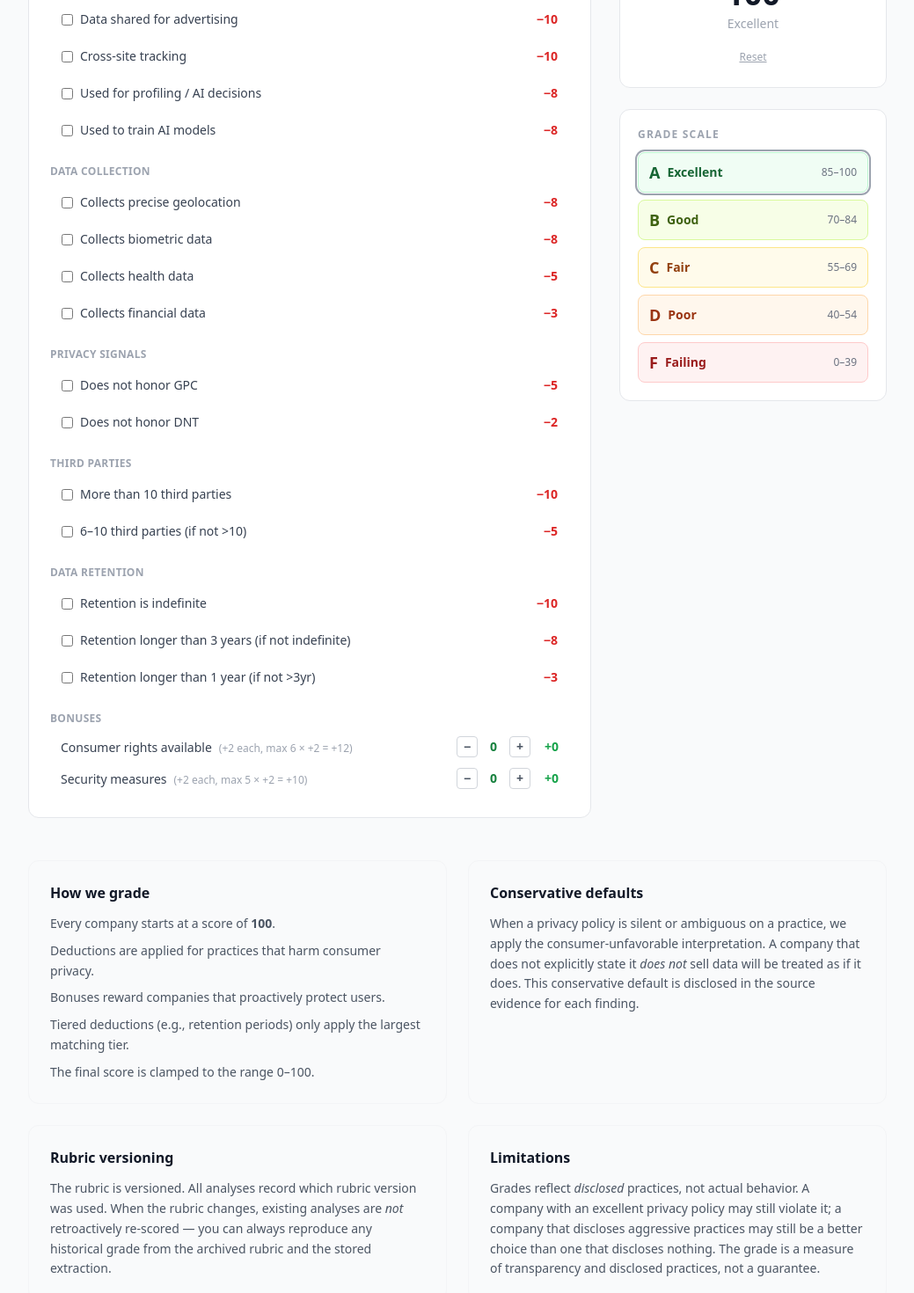
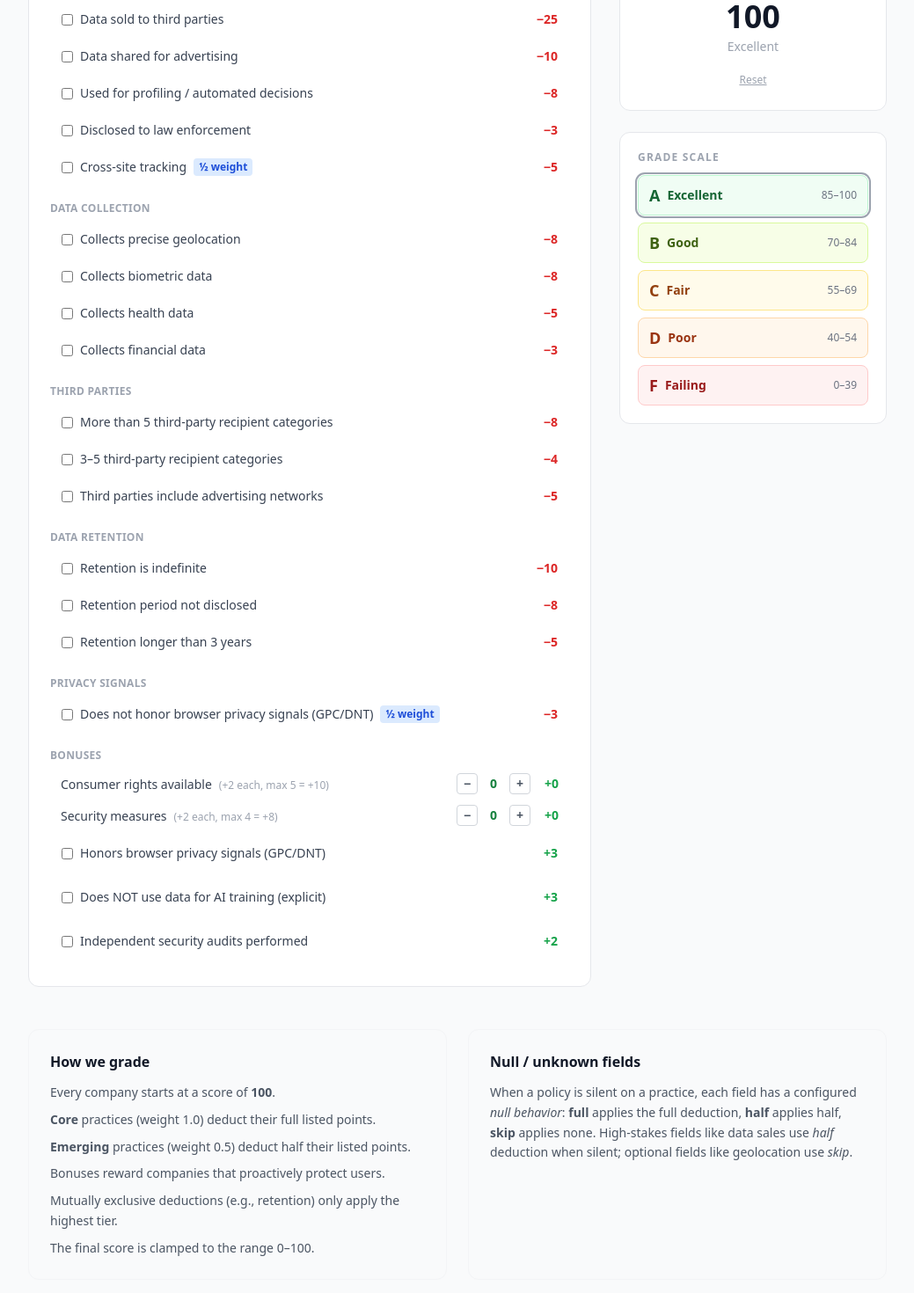
Before and after one commit to nd4spd13/privacy-panel, a Next.js app: page /rubric in a window 1280 px wide. Shown: the part 460-1930 px from the top of the page at 88% size, without its empty margins (120-1159 px from the left). Built offline with nearby package versions, Linux system fonts and the light colour scheme.

Commit message:
V2 Rubric Bug Fixes

```diff
--- a/src/app/rubric/page.tsx
+++ b/src/app/rubric/page.tsx
@@ -4,33 +4,46 @@ import { useState } from "react";
 import { Header } from "@/components/Header";
 import { GradeBadge } from "@/components/GradeBadge";
 
-// ── Rubric data (mirrors rubric.v1.yaml) ───────────────────────────────────
+// ── Rubric data (mirrors rubric.v2.yaml) ───────────────────────────────────
+// effectivePoints = Math.round(points * tierWeight)
 
-const DEDUCTIONS: Array<{ key: string; label: string; points: number; group: string }> = [
-  { key: "soldToThirdParties", label: "Data sold to third parties", points: 25, group: "Data Sharing" },
-  { key: "sharedForAdvertising", label: "Data shared for advertising", points: 10, group: "Data Sharing" },
-  { key: "crossSiteTracking", label: "Cross-site tracking", points: 10, group: "Data Sharing" },
-  { key: "usedForProfiling", label: "Used for profiling / AI decisions", points: 8, group: "Data Sharing" },
-  { key: "usedToTrainAI", label: "Used to train AI models", points: 8, group: "Data Sharing" },
-  { key: "collectsPreciseGeolocation", label: "Collects precise geolocation", points: 8, group: "Data Collection" },
-  { key: "collectsBiometricData", label: "Collects biometric data", points: 8, group: "Data Collection" },
-  { key: "collectsHealthData", label: "Collects health data", points: 5, group: "Data Collection" },
-  { key: "collectsFinancialData", label: "Collects financial data", points: 3, group: "Data Collection" },
-  { key: "doesNotHonorGPC", label: "Does not honor GPC", points: 5, group: "Privacy Signals" },
-  { key: "doesNotHonorDNT", label: "Does not honor DNT", points: 2, group: "Privacy Signals" },
-  { key: "thirdPartiesOver10", label: "More than 10 third parties", points: 10, group: "Third Parties" },
-  { key: "thirdParties6To10", label: "6–10 third parties (if not >10)", points: 5, group: "Third Parties" },
-  { key: "retentionIndefinite", label: "Retention is indefinite", points: 10, group: "Data Retention" },
-  { key: "retentionOver3Years", label: "Retention longer than 3 years (if not indefinite)", points: 8, group: "Data Retention" },
-  { key: "retentionOver1Year", label: "Retention longer than 1 year (if not >3yr)", points: 3, group: "Data Retention" },
+const DEDUCTIONS: Array<{
+  key: string;
+  label: string;
+  effectivePoints: number;
+  tier: "core" | "emerging";
+  group: string;
+  supersedesKey?: string; // this item is skipped if that key is checked
+}> = [
+  // Data Sharing — core
+  { key: "soldToThirdParties",          label: "Data sold to third parties",                   effectivePoints: 25, tier: "core",     group: "Data Sharing" },
+  { key: "sharedForAdvertising",        label: "Data shared for advertising",                  effectivePoints: 10, tier: "core",     group: "Data Sharing" },
+  { key: "usedForProfiling",            label: "Used for profiling / automated decisions",     effectivePoints: 8,  tier: "core",     group: "Data Sharing" },
+  { key: "disclosedToLawEnforcement",   label: "Disclosed to law enforcement",                 effectivePoints: 3,  tier: "core",     group: "Data Sharing" },
+  { key: "crossSiteTracking",           label: "Cross-site tracking",                          effectivePoints: 5,  tier: "emerging", group: "Data Sharing" },
+  // Data Collection — core
+  { key: "collectsPreciseGeolocation",  label: "Collects precise geolocation",                 effectivePoints: 8,  tier: "core",     group: "Data Collection" },
+  { key: "collectsBiometricData",       label: "Collects biometric data",                      effectivePoints: 8,  tier: "core",     group: "Data Collection" },
+  { key: "collectsHealthData",          label: "Collects health data",                         effectivePoints: 5,  tier: "core",     group: "Data Collection" },
+  { key: "collectsFinancialData",       label: "Collects financial data",                      effectivePoints: 3,  tier: "core",     group: "Data Collection" },
+  // Third Parties — core, mutually exclusive tiers
+  { key: "thirdPartyCategoriesOver5",   label: "More than 5 third-party recipient categories", effectivePoints: 8,  tier: "core",     group: "Third Parties" },
+  { key: "thirdPartyCategories3To5",    label: "3–5 third-party recipient categories",         effectivePoints: 4,  tier: "core",     group: "Third Parties", supersedesKey: "thirdPartyCategoriesOver5" },
+  { key: "thirdPartyIncludesAds",       label: "Third parties include advertising networks",   effectivePoints: 5,  tier: "core",     group: "Third Parties" },
+  // Retention — core, mutually exclusive tiers
+  { key: "retentionIndefinite",         label: "Retention is indefinite",                      effectivePoints: 10, tier: "core",     group: "Data Retention" },
+  { key: "retentionNotStated",          label: "Retention period not disclosed",               effectivePoints: 8,  tier: "core",     group: "Data Retention", supersedesKey: "retentionIndefinite" },
+  { key: "retentionOver3Years",         label: "Retention longer than 3 years",                effectivePoints: 5,  tier: "core",     group: "Data Retention", supersedesKey: "retentionIndefinite" },
+  // Privacy Signals — emerging
+  { key: "doesNotHonorBrowserSignals",  label: "Does not honor browser privacy signals (GPC/DNT)", effectivePoints: 3, tier: "emerging", group: "Privacy Signals" },
 ];
 
 const GRADE_BANDS = [
-  { letter: "A", min: 85, max: 100, label: "Excellent", bg: "bg-green-50 border-green-200", text: "text-green-800" },
-  { letter: "B", min: 70, max: 84, label: "Good", bg: "bg-lime-50 border-lime-200", text: "text-lime-800" },
-  { letter: "C", min: 55, max: 69, label: "Fair", bg: "bg-amber-50 border-amber-200", text: "text-amber-800" },
-  { letter: "D", min: 40, max: 54, label: "Poor", bg: "bg-orange-50 border-orange-200", text: "text-orange-800" },
-  { letter: "F", min: 0, max: 39, label: "Failing", bg: "bg-red-50 border-red-200", text: "text-red-800" },
+  { letter: "A", min: 85, max: 100, label: "Excellent", bg: "bg-green-50 border-green-200",  text: "text-green-800" },
+  { letter: "B", min: 70, max: 84,  label: "Good",      bg: "bg-lime-50 border-lime-200",    text: "text-lime-800" },
+  { letter: "C", min: 55, max: 69,  label: "Fair",      bg: "bg-amber-50 border-amber-200",  text: "text-amber-800" },
+  { letter: "D", min: 40, max: 54,  label: "Poor",      bg: "bg-orange-50 border-orange-200",text: "text-orange-800" },
+  { letter: "F", min: 0,  max: 39,  label: "Failing",   bg: "bg-red-50 border-red-200",      text: "text-red-800" },
 ];
 
 const GROUPS = Array.from(new Set(DEDUCTIONS.map((d) => d.group)));
@@ -46,37 +59,41 @@ function letterFromScore(score: number): string {
 // ── Page component ─────────────────────────────────────────────────────────
 
 export default function RubricPage() {
-  const [checked, setChecked] = useState<Set<string>>(new Set());
-  const [rights, setRights] = useState(0);
-  const [security, setSecurity] = useState(0);
+  const [checked, setChecked]       = useState<Set<string>>(new Set());
+  const [rights, setRights]         = useState(0);
+  const [security, setSecurity]     = useState(0);
+  const [honorsSignals, setHonors]  = useState(false);
+  const [aiOptOut, setAiOptOut]     = useState(false);
+  const [audits, setAudits]         = useState(false);
 
   function toggle(key: string) {
     setChecked((prev) => {
       const next = new Set(prev);
-      if (next.has(key)) next.delete(key);
-      else next.add(key);
+      if (next.has(key)) next.delete(key); else next.add(key);
       return next;
     });
   }
 
-  // Compute score with tier logic
   let deducted = 0;
   const activeDeductions: typeof DEDUCTIONS = [];
+
   for (const d of DEDUCTIONS) {
     if (!checked.has(d.key)) continue;
-    // Third-party tiers: only highest applies
-    if (d.key === "thirdParties6To10" && checked.has("thirdPartiesOver10")) continue;
-    // Retention tiers: only highest applies
-    if (d.key === "retentionOver3Years" && checked.has("retentionIndefinite")) continue;
-    if (d.key === "retentionOver1Year" && (checked.has("retentionIndefinite") || checked.has("retentionOver3Years"))) continue;
-    deducted += d.points;
+    // Skip if superseded by another checked item
+    if (d.supersedesKey && checked.has(d.supersedesKey)) continue;
+    deducted += d.effectivePoints;
     activeDeductions.push(d);
   }
-  const rightsBonus = Math.min(rights, 6) * 2;
-  const securityBonus = Math.min(security, 5) * 2;
-  const rawScore = 100 - deducted + rightsBonus + securityBonus;
-  const score = Math.min(100, Math.max(0, rawScore));
-  const letter = letterFromScore(score);
+
+  const rightsBonus    = Math.min(rights, 5) * 2;
+  const securityBonus  = Math.min(security, 4) * 2;
+  const signalsBonus   = honorsSignals ? 3 : 0;
+  const aiBonus        = aiOptOut ? 3 : 0;
+  const auditsBonus    = audits ? 2 : 0;
+  const totalBonus     = rightsBonus + securityBonus + signalsBonus + aiBonus + auditsBonus;
+  const rawScore       = 100 - deducted + totalBonus;
+  const score          = Math.min(100, Math.max(0, rawScore));
+  const letter         = letterFromScore(score);
 
   return (
     <>
@@ -84,11 +101,12 @@ export default function RubricPage() {
       <main className="max-w-5xl mx-auto px-6 py-10">
         {/* ── Title ──────────────────────────────────────────────────────── */}
         <div className="mb-10">
-          <h1 className="text-3xl font-black text-gray-900 mb-2">Scoring Rubric v1</h1>
+          <h1 className="text-3xl font-black text-gray-900 mb-2">Scoring Rubric v2</h1>
           <p className="text-gray-500 leading-relaxed max-w-2xl">
-            Every score starts at 100 and deductions are applied for privacy-negative practices.
-            Bonuses are awarded for consumer rights and documented security measures.
-            The rubric is deterministic: the same policy facts always produce the same score.
+            Every score starts at 100. Deductions are applied for privacy-negative practices.
+            Bonuses reward companies that proactively protect users.
+            The rubric uses tiered weights: core practices apply fully; emerging practices apply at half weight.
+            The rubric is deterministic — the same policy facts always produce the same score.
           </p>
           <a
             href="/rubric/v1.yaml"
@@ -107,7 +125,7 @@ export default function RubricPage() {
                 Score Simulator
               </h2>
               <p className="text-xs text-gray-500 mb-5">
-                Toggle practices to see how they affect the score in real time.
+                Toggle practices to see how they affect the score. Emerging-tier items (½ weight) are marked with a badge.
               </p>
 
               {GROUPS.map((group) => (
@@ -116,11 +134,7 @@ export default function RubricPage() {
                   <div className="space-y-1">
                     {DEDUCTIONS.filter((d) => d.group === group).map((d) => {
                       const isActive = checked.has(d.key);
-                      const isSuperseded =
-                        (d.key === "thirdParties6To10" && checked.has("thirdPartiesOver10")) ||
-                        (d.key === "retentionOver3Years" && checked.has("retentionIndefinite")) ||
-                        (d.key === "retentionOver1Year" &&
-                          (checked.has("retentionIndefinite") || checked.has("retentionOver3Years")));
+                      const isSuperseded = !!d.supersedesKey && checked.has(d.supersedesKey);
                       return (
                         <label
                           key={d.key}
@@ -138,11 +152,14 @@ export default function RubricPage() {
                               className="rounded"
                             />
                             <span className="text-sm text-gray-700">{d.label}</span>
+                            {d.tier === "emerging" && (
+                              <span className="text-xs bg-blue-100 text-blue-700 font-semibold px-1.5 py-0.5 rounded">½ weight</span>
+                            )}
                             {isSuperseded && (
                               <span className="text-xs text-gray-400 italic">(superseded)</span>
                             )}
                           </div>
-                          <span className="text-sm font-semibold text-red-600 ml-4">−{d.points}</span>
+                          <span className="text-sm font-semibold text-red-600 ml-4">−{d.effectivePoints}</span>
                         </label>
                       );
                     })}
@@ -157,27 +174,40 @@ export default function RubricPage() {
                   <div className="flex items-center justify-between px-3">
                     <div>
                       <span className="text-sm text-gray-700">Consumer rights available</span>
-                      <span className="text-xs text-gray-400 ml-2">(+2 each, max 6 × +2 = +12)</span>
+                      <span className="text-xs text-gray-400 ml-2">(+2 each, max 5 = +10)</span>
                     </div>
                     <div className="flex items-center gap-2">
                       <button onClick={() => setRights((r) => Math.max(0, r - 1))} className="w-6 h-6 rounded border border-gray-300 text-gray-600 hover:bg-gray-50 text-sm font-bold">−</button>
-                      <span className="w-5 text-center text-sm font-bold text-green-700">{Math.min(rights, 6)}</span>
-                      <button onClick={() => setRights((r) => Math.min(6, r + 1))} className="w-6 h-6 rounded border border-gray-300 text-gray-600 hover:bg-gray-50 text-sm font-bold">+</button>
+                      <span className="w-5 text-center text-sm font-bold text-green-700">{Math.min(rights, 5)}</span>
+                      <button onClick={() => setRights((r) => Math.min(5, r + 1))} className="w-6 h-6 rounded border border-gray-300 text-gray-600 hover:bg-gray-50 text-sm font-bold">+</button>
                       <span className="text-sm font-semibold text-green-600 ml-2">+{rightsBonus}</span>
                     </div>
                   </div>
                   <div className="flex items-center justify-between px-3">
                     <div>
                       <span className="text-sm text-gray-700">Security measures</span>
-                      <span className="text-xs text-gray-400 ml-2">(+2 each, max 5 × +2 = +10)</span>
+                      <span className="text-xs text-gray-400 ml-2">(+2 each, max 4 = +8)</span>
                     </div>
                     <div className="flex items-center gap-2">
                       <button onClick={() => setSecurity((s) => Math.max(0, s - 1))} className="w-6 h-6 rounded border border-gray-300 text-gray-600 hover:bg-gray-50 text-sm font-bold">−</button>
-                      <span className="w-5 text-center text-sm font-bold text-green-700">{Math.min(security, 5)}</span>
-                      <button onClick={() => setSecurity((s) => Math.min(5, s + 1))} className="w-6 h-6 rounded border border-gray-300 text-gray-600 hover:bg-gray-50 text-sm font-bold">+</button>
+                      <span className="w-5 text-center text-sm font-bold text-green-700">{Math.min(security, 4)}</span>
+                      <button onClick={() => setSecurity((s) => Math.min(4, s + 1))} className="w-6 h-6 rounded border border-gray-300 text-gray-600 hover:bg-gray-50 text-sm font-bold">+</button>
                       <span className="text-sm font-semibold text-green-600 ml-2">+{securityBonus}</span>
                     </div>
                   </div>
+                  {[
+                    { label: "Honors browser privacy signals (GPC/DNT)", value: honorsSignals, set: setHonors, bonus: signalsBonus, pts: 3 },
+                    { label: "Does NOT use data for AI training (explicit)", value: aiOptOut, set: setAiOptOut, bonus: aiBonus, pts: 3 },
+                    { label: "Independent security audits performed", value: audits, set: setAudits, bonus: auditsBonus, pts: 2 },
+                  ].map(({ label, value, set, bonus, pts }) => (
+                    <label key={label} className={`flex items-center justify-between px-3 py-2 rounded-lg cursor-pointer select-none transition-colors ${value ? "bg-green-50 border border-green-200" : "hover:bg-gray-50 border border-transparent"}`}>
+                      <div className="flex items-center gap-2">
+                        <input type="checkbox" checked={value} onChange={() => set((v) => !v)} className="rounded" />
+                        <span className="text-sm text-gray-700">{label}</span>
+                      </div>
+                      <span className="text-sm font-semibold text-green-600 ml-4">+{pts}</span>
+                    </label>
+                  ))}
                 </div>
               </div>
             </div>
@@ -185,45 +215,42 @@ export default function RubricPage() {
 
           {/* ── Right: Live score ─────────────────────────────────────────── */}
           <div className="space-y-6">
-            {/* Score card */}
             <div className="bg-white border border-gray-200 rounded-xl p-6 text-center sticky top-20">
               <div className="text-xs font-semibold text-gray-400 uppercase tracking-widest mb-4">Live Score</div>
               <GradeBadge letter={letter} score={score} size="lg" />
               <div className="mt-4 text-4xl font-black text-gray-900">{score}</div>
-              <div className="text-sm text-gray-400 mt-1">{letterFromScore(score) === "A" ? "Excellent" : letterFromScore(score) === "B" ? "Good" : letterFromScore(score) === "C" ? "Fair" : letterFromScore(score) === "D" ? "Poor" : "Failing"}</div>
+              <div className="text-sm text-gray-400 mt-1">
+                {score >= 85 ? "Excellent" : score >= 70 ? "Good" : score >= 55 ? "Fair" : score >= 40 ? "Poor" : "Failing"}
+              </div>
 
+              {(activeDeductions.length > 0 || totalBonus > 0) && (
+                <div className="mt-5 text-left space-y-1">
                   {activeDeductions.length > 0 && (
-                <div className="mt-5 text-left space-y-1">
+                    <>
                       <div className="text-xs font-semibold text-gray-400 uppercase tracking-wide mb-2">Active deductions</div>
                       {activeDeductions.map((d) => (
                         <div key={d.key} className="flex justify-between text-xs text-gray-600">
                           <span className="truncate mr-2">{d.label}</span>
-                      <span className="text-red-600 font-semibold flex-shrink-0">−{d.points}</span>
+                          <span className="text-red-600 font-semibold flex-shrink-0">−{d.effectivePoints}</span>
                         </div>
                       ))}
-                  {(rightsBonus > 0 || securityBonus > 0) && (
-                    <>
-                      <div className="border-t border-gray-100 pt-1 mt-1">
-                        {rightsBonus > 0 && (
-                          <div className="flex justify-between text-xs text-gray-600">
-                            <span>Consumer rights</span>
-                            <span className="text-green-600 font-semibold">+{rightsBonus}</span>
+                    </>
+                  )}
+                  {totalBonus > 0 && (
+                    <div className="border-t border-gray-100 pt-2 mt-2 space-y-1">
+                      <div className="text-xs font-semibold text-gray-400 uppercase tracking-wide mb-2">Active bonuses</div>
+                      {rightsBonus > 0   && <div className="flex justify-between text-xs text-gray-600"><span>Consumer rights ({Math.min(rights,5)}×2)</span><span className="text-green-600 font-semibold">+{rightsBonus}</span></div>}
+                      {securityBonus > 0 && <div className="flex justify-between text-xs text-gray-600"><span>Security measures ({Math.min(security,4)}×2)</span><span className="text-green-600 font-semibold">+{securityBonus}</span></div>}
+                      {signalsBonus > 0  && <div className="flex justify-between text-xs text-gray-600"><span>Browser signals honored</span><span className="text-green-600 font-semibold">+{signalsBonus}</span></div>}
+                      {aiBonus > 0       && <div className="flex justify-between text-xs text-gray-600"><span>AI training opt-out</span><span className="text-green-600 font-semibold">+{aiBonus}</span></div>}
+                      {auditsBonus > 0   && <div className="flex justify-between text-xs text-gray-600"><span>Independent audits</span><span className="text-green-600 font-semibold">+{auditsBonus}</span></div>}
                     </div>
-                        )}
-                        {securityBonus > 0 && (
-                          <div className="flex justify-between text-xs text-gray-600">
-                            <span>Security measures</span>
-                            <span className="text-green-600 font-semibold">+{securityBonus}</span>
-                          </div>
-                        )}
-                      </div>
-                    </>
                   )}
                 </div>
               )}
 
               <button
-                onClick={() => { setChecked(new Set()); setRights(0); setSecurity(0); }}
+                onClick={() => { setChecked(new Set()); setRights(0); setSecurity(0); setHonors(false); setAiOptOut(false); setAudits(false); }}
                 className="mt-5 text-xs text-gray-400 underline hover:text-gray-600"
               >
                 Reset
@@ -257,19 +284,21 @@ export default function RubricPage() {
             <h3 className="font-bold text-gray-900 mb-3">How we grade</h3>
             <ul className="text-sm text-gray-600 space-y-2 leading-relaxed">
               <li>Every company starts at a score of <strong>100</strong>.</li>
-              <li>Deductions are applied for practices that harm consumer privacy.</li>
+              <li><strong>Core</strong> practices (weight 1.0) deduct their full listed points.</li>
+              <li><strong>Emerging</strong> practices (weight 0.5) deduct half their listed points.</li>
               <li>Bonuses reward companies that proactively protect users.</li>
-              <li>Tiered deductions (e.g., retention periods) only apply the largest matching tier.</li>
+              <li>Mutually exclusive deductions (e.g., retention) only apply the highest tier.</li>
               <li>The final score is clamped to the range 0–100.</li>
             </ul>
           </div>
           <div className="bg-gray-50 border border-gray-100 rounded-xl p-6">
-            <h3 className="font-bold text-gray-900 mb-3">Conservative defaults</h3>
+            <h3 className="font-bold text-gray-900 mb-3">Null / unknown fields</h3>
             <p className="text-sm text-gray-600 leading-relaxed">
-              When a privacy policy is silent or ambiguous on a practice, we apply the
-              consumer-unfavorable interpretation. A company that does not explicitly state it
-              <em> does not</em> sell data will be treated as if it does. This conservative
-              default is disclosed in the source evidence for each finding.
+              When a policy is silent on a practice, each field has a configured <em>null behavior</em>:
+              <strong> full</strong> applies the full deduction, <strong>half</strong> applies half,
+              <strong> skip</strong> applies none.
+              High-stakes fields like data sales use <em>half</em> deduction when silent;
+              optional fields like geolocation use <em>skip</em>.
             </p>
           </div>
           <div className="bg-gray-50 border border-gray-100 rounded-xl p-6">
@@ -284,9 +313,8 @@ export default function RubricPage() {
             <h3 className="font-bold text-gray-900 mb-3">Limitations</h3>
             <p className="text-sm text-gray-600 leading-relaxed">
               Grades reflect <em>disclosed</em> practices, not actual behavior. A company with an
-              excellent privacy policy may still violate it; a company that discloses aggressive
-              practices may still be a better choice than one that discloses nothing. The grade
-              is a measure of transparency and disclosed practices, not a guarantee.
+              excellent privacy policy may still violate it. The grade measures transparency and
+              disclosed practices, not a guarantee of privacy.
             </p>
           </div>
         </div>
```
Also changed, not shown: src/db/extractions.ts (+10 -1 lines). Lines whose indentation alone changed are shown as unchanged.
